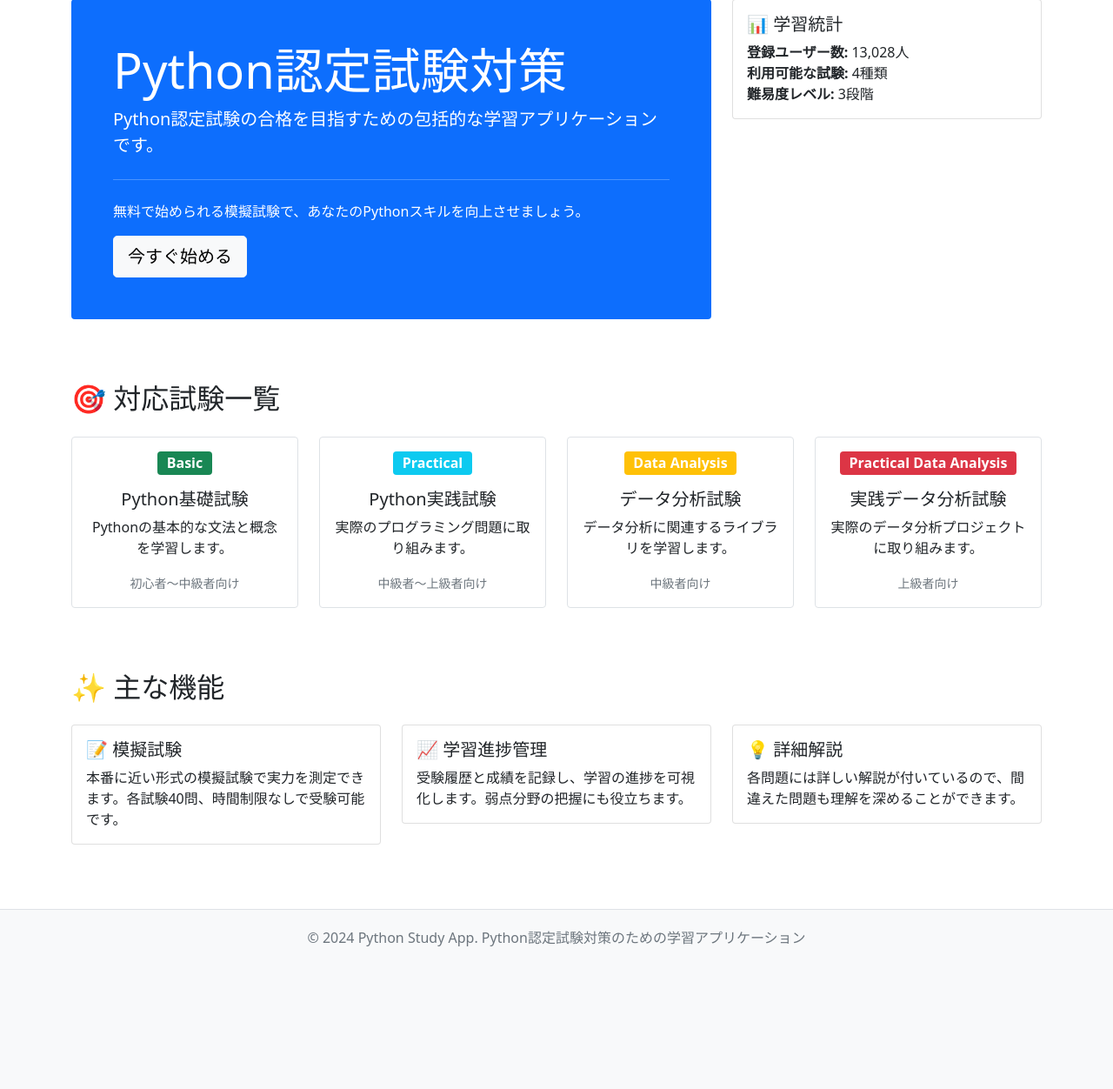
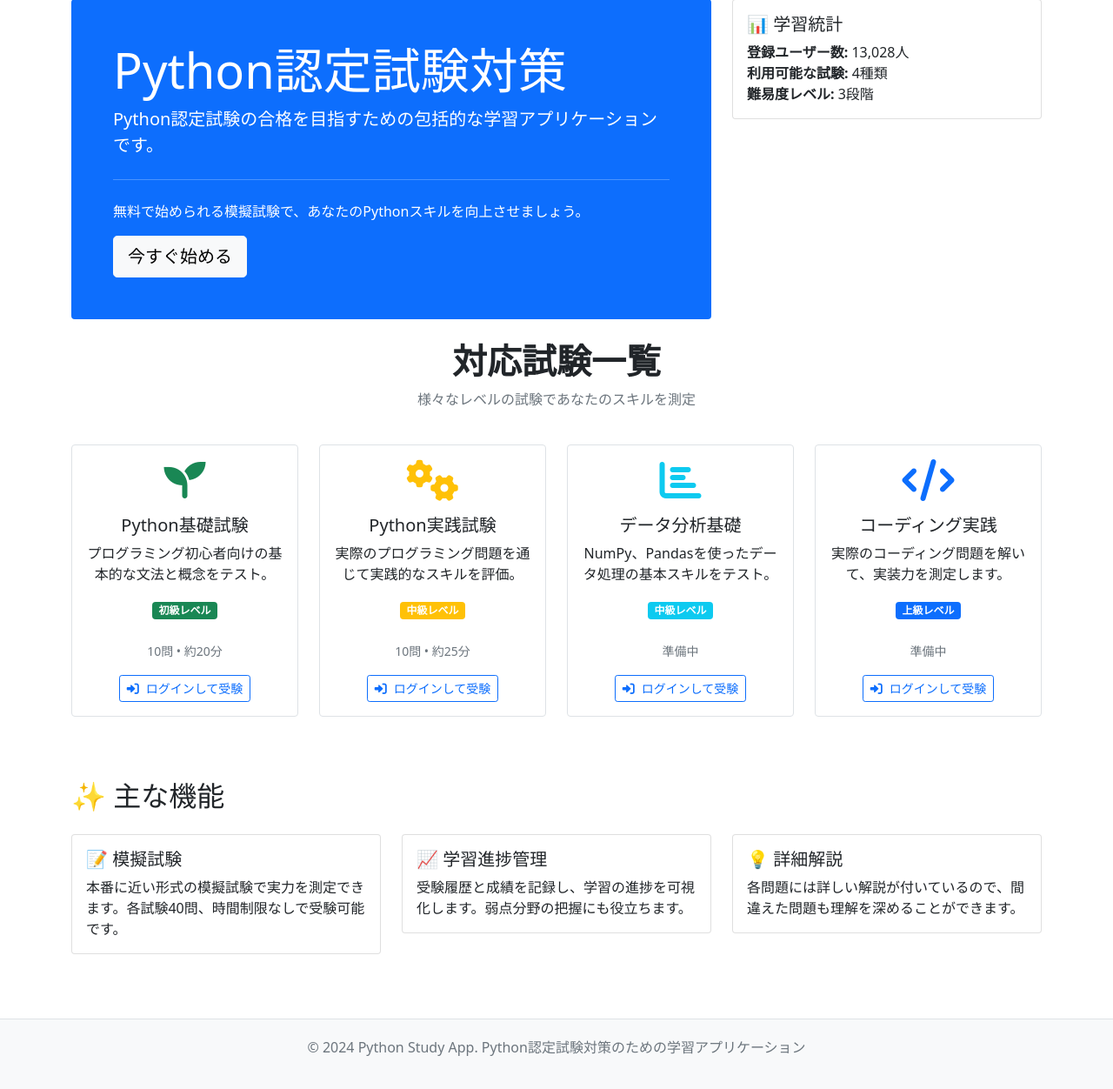
Before and after one commit to tatsunoritojo/python-study-app, a Flask app: page / in a window 1280 px wide. Shown: the part 81-1333 px from the top of the page at 87% size. Before the commit the page ends 1169 px from the top, so only its background shows below. Run offline with Flask 3, Linux system fonts and the light colour scheme; data that the repository does not hold is empty; some libraries are stand-ins or nearby versions.

Commit message:
Complete exam navigation system with working homepage links
- Replace static exam cards with dynamic database-driven cards
- Add proper exam links with authentication checks
- Implement fallback static cards when no exams in database
- Add visual feedback and hover effects for better UX
- Direct integration between homepage and exam system
- Complete navigation path from landing page to actual exams

All exam links now functional across the entire application.

🤖 Generated with [Claude Code](https://claude.ai/code)

Co-Authored-By: Claude <noreply@anthropic.com>

```diff
--- a/templates/index.html
+++ b/templates/index.html
@@ -32,72 +32,150 @@
     </div>
 </div>
 
-<div class="row mt-5">
-    <div class="col-12">
-        <h2 class="mb-4">🎯 対応試験一覧</h2>
-    </div>
+<!-- 対応試験一覧 -->
+<div class="row mb-5">
+    <div class="col-12 text-center mb-4">
+        <h2 class="display-6 fw-bold">対応試験一覧</h2>
+        <p class="text-muted">様々なレベルの試験であなたのスキルを測定</p>
     </div>
 
-<div class="row">
+    {% if featured_exams %}
+        {% for exam in featured_exams %}
         <div class="col-md-6 col-lg-3 mb-4">
-        <div class="card h-100 exam-card">
+            <div class="card exam-preview h-100 {% if current_user.is_authenticated %}exam-clickable{% endif %}">
                 <div class="card-body text-center">
-                <div class="mb-3">
-                    <span class="badge bg-success fs-6">Basic</span>
+                    <div class="{% if exam.difficulty == 'beginner' %}text-success{% elif exam.difficulty == 'intermediate' %}text-warning{% else %}text-primary{% endif %} mb-3">
+                        {% if exam.exam_type == 'basic' %}
+                            <i class="fas fa-seedling fa-3x"></i>
+                        {% elif exam.exam_type == 'practical' %}
+                            <i class="fas fa-cogs fa-3x"></i>
+                        {% elif exam.exam_type == 'practical_coding' %}
+                            <i class="fas fa-code fa-3x"></i>
+                        {% else %}
+                            <i class="fas fa-chart-bar fa-3x"></i>
+                        {% endif %}
                     </div>
-                <h5 class="card-title">Python基礎試験</h5>
-                <p class="card-text">Pythonの基本的な文法と概念を学習します。</p>
-                <div class="mt-auto">
-                    <small class="text-muted">初心者〜中級者向け</small>
+                    <h5 class="card-title">{{ exam.title }}</h5>
+                    <p class="card-text">{{ exam.description }}</p>
+                    <span class="badge {% if exam.difficulty == 'beginner' %}bg-success{% elif exam.difficulty == 'intermediate' %}bg-warning{% else %}bg-primary{% endif %} mb-2">
+                        {% if exam.difficulty == 'beginner' %}初級レベル{% elif exam.difficulty == 'intermediate' %}中級レベル{% else %}上級レベル{% endif %}
+                    </span>
+                    <div class="mt-3 mb-3">
+                        <small class="text-muted">{{ exam.questions|length }}問 • 約{{ (exam.questions|length * 2) }}分</small>
+                    </div>
+
+                    {% if current_user.is_authenticated %}
+                        <a href="{{ url_for('take_exam', exam_id=exam.id) }}" class="btn btn-primary btn-sm">
+                            <i class="fas fa-play me-2"></i>受験する
+                        </a>
+                    {% else %}
+                        <a href="{{ url_for('login') }}" class="btn btn-outline-primary btn-sm">
+                            <i class="fas fa-sign-in-alt me-2"></i>ログインして受験
+                        </a>
+                    {% endif %}
                 </div>
             </div>
         </div>
+        {% endfor %}
+    {% else %}
+        <!-- フォールバック用の静的カード -->
+        <div class="col-md-6 col-lg-3 mb-4">
+            <div class="card exam-preview h-100">
+                <div class="card-body text-center">
+                    <div class="text-success mb-3">
+                        <i class="fas fa-seedling fa-3x"></i>
                     </div>
-
-    <div class="col-md-6 col-lg-3 mb-4">
-        <div class="card h-100 exam-card">
-            <div class="card-body text-center">
-                <div class="mb-3">
-                    <span class="badge bg-info fs-6">Practical</span>
+                    <h5 class="card-title">Python基礎試験</h5>
+                    <p class="card-text">プログラミング初心者向けの基本的な文法と概念をテスト。</p>
+                    <span class="badge bg-success mb-2">初級レベル</span>
+                    <div class="mt-3 mb-3">
+                        <small class="text-muted">10問 • 約20分</small>
                     </div>
-                <h5 class="card-title">Python実践試験</h5>
-                <p class="card-text">実際のプログラミング問題に取り組みます。</p>
-                <div class="mt-auto">
-                    <small class="text-muted">中級者〜上級者向け</small>
+                    {% if current_user.is_authenticated %}
+                        <a href="{{ url_for('dashboard') }}" class="btn btn-primary btn-sm">
+                            <i class="fas fa-tachometer-alt me-2"></i>ダッシュボードへ
+                        </a>
+                    {% else %}
+                        <a href="{{ url_for('login') }}" class="btn btn-outline-primary btn-sm">
+                            <i class="fas fa-sign-in-alt me-2"></i>ログインして受験
+                        </a>
+                    {% endif %}
                 </div>
             </div>
         </div>
+        <div class="col-md-6 col-lg-3 mb-4">
+            <div class="card exam-preview h-100">
+                <div class="card-body text-center">
+                    <div class="text-warning mb-3">
+                        <i class="fas fa-cogs fa-3x"></i>
                     </div>
-
-    <div class="col-md-6 col-lg-3 mb-4">
-        <div class="card h-100 exam-card">
-            <div class="card-body text-center">
-                <div class="mb-3">
-                    <span class="badge bg-warning fs-6">Data Analysis</span>
+                    <h5 class="card-title">Python実践試験</h5>
+                    <p class="card-text">実際のプログラミング問題を通じて実践的なスキルを評価。</p>
+                    <span class="badge bg-warning mb-2">中級レベル</span>
+                    <div class="mt-3 mb-3">
+                        <small class="text-muted">10問 • 約25分</small>
                     </div>
-                <h5 class="card-title">データ分析試験</h5>
-                <p class="card-text">データ分析に関連するライブラリを学習します。</p>
-                <div class="mt-auto">
-                    <small class="text-muted">中級者向け</small>
+                    {% if current_user.is_authenticated %}
+                        <a href="{{ url_for('dashboard') }}" class="btn btn-primary btn-sm">
+                            <i class="fas fa-tachometer-alt me-2"></i>ダッシュボードへ
+                        </a>
+                    {% else %}
+                        <a href="{{ url_for('login') }}" class="btn btn-outline-primary btn-sm">
+                            <i class="fas fa-sign-in-alt me-2"></i>ログインして受験
+                        </a>
+                    {% endif %}
                 </div>
             </div>
         </div>
+        <div class="col-md-6 col-lg-3 mb-4">
+            <div class="card exam-preview h-100">
+                <div class="card-body text-center">
+                    <div class="text-info mb-3">
+                        <i class="fas fa-chart-bar fa-3x"></i>
                     </div>
-
-    <div class="col-md-6 col-lg-3 mb-4">
-        <div class="card h-100 exam-card">
-            <div class="card-body text-center">
-                <div class="mb-3">
-                    <span class="badge bg-danger fs-6">Practical Data Analysis</span>
+                    <h5 class="card-title">データ分析基礎</h5>
+                    <p class="card-text">NumPy、Pandasを使ったデータ処理の基本スキルをテスト。</p>
+                    <span class="badge bg-info mb-2">中級レベル</span>
+                    <div class="mt-3 mb-3">
+                        <small class="text-muted">準備中</small>
                     </div>
-                <h5 class="card-title">実践データ分析試験</h5>
-                <p class="card-text">実際のデータ分析プロジェクトに取り組みます。</p>
-                <div class="mt-auto">
-                    <small class="text-muted">上級者向け</small>
+                    {% if current_user.is_authenticated %}
+                        <a href="{{ url_for('dashboard') }}" class="btn btn-outline-secondary btn-sm disabled">
+                            <i class="fas fa-clock me-2"></i>準備中
+                        </a>
+                    {% else %}
+                        <a href="{{ url_for('login') }}" class="btn btn-outline-primary btn-sm">
+                            <i class="fas fa-sign-in-alt me-2"></i>ログインして受験
+                        </a>
+                    {% endif %}
                 </div>
             </div>
         </div>
+        <div class="col-md-6 col-lg-3 mb-4">
+            <div class="card exam-preview h-100">
+                <div class="card-body text-center">
+                    <div class="text-primary mb-3">
+                        <i class="fas fa-code fa-3x"></i>
                     </div>
+                    <h5 class="card-title">コーディング実践</h5>
+                    <p class="card-text">実際のコーディング問題を解いて、実装力を測定します。</p>
+                    <span class="badge bg-primary mb-2">上級レベル</span>
+                    <div class="mt-3 mb-3">
+                        <small class="text-muted">準備中</small>
+                    </div>
+                    {% if current_user.is_authenticated %}
+                        <a href="{{ url_for('dashboard') }}" class="btn btn-outline-secondary btn-sm disabled">
+                            <i class="fas fa-clock me-2"></i>準備中
+                        </a>
+                    {% else %}
+                        <a href="{{ url_for('login') }}" class="btn btn-outline-primary btn-sm">
+                            <i class="fas fa-sign-in-alt me-2"></i>ログインして受験
+                        </a>
+                    {% endif %}
+                </div>
+            </div>
+        </div>
+    {% endif %}
 </div>
 
 <div class="row mt-5">
```
Lines whose indentation alone changed are shown as unchanged.
